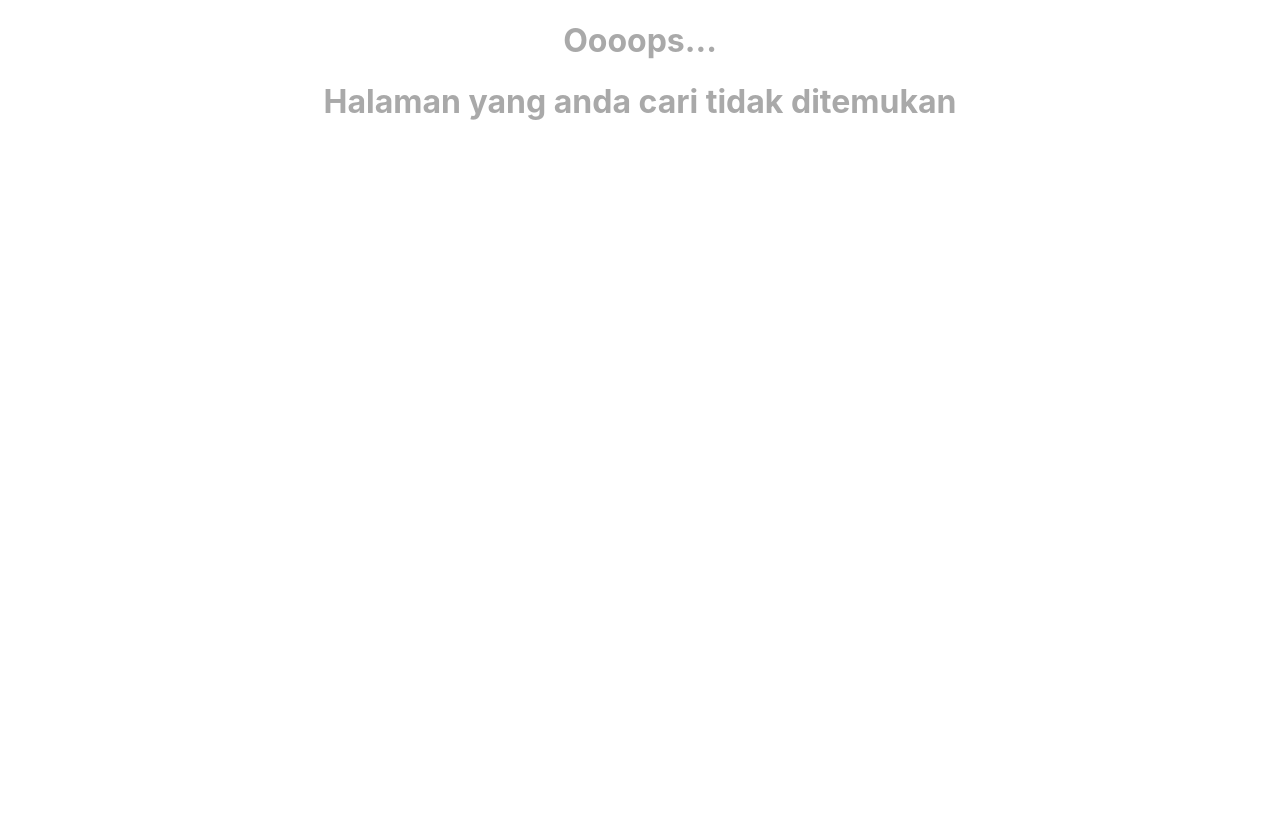
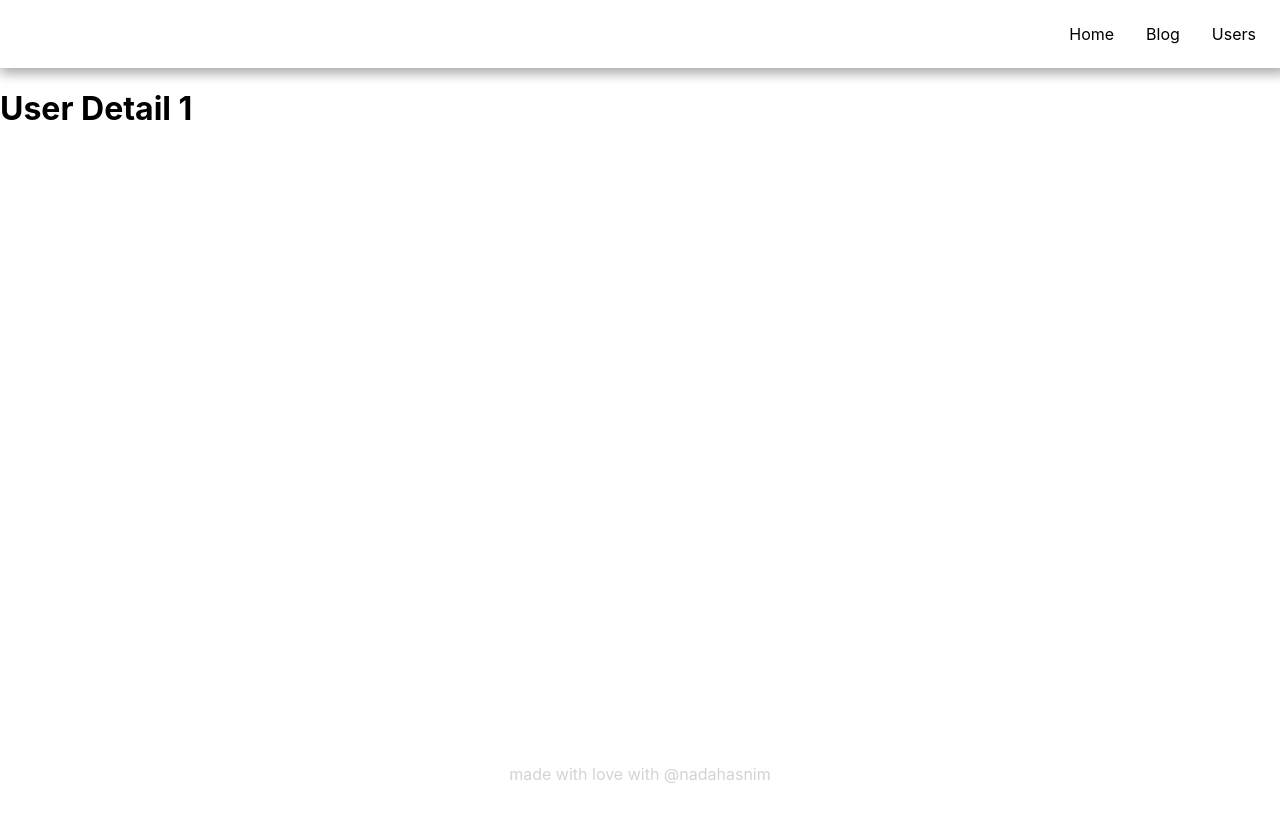
Before and after one commit to nadahasni-dot/next-js-practice, a Next.js app: page /users/1 in a window 1280 px wide. Before the commit this address had no page. After the commit the page ends 800 px from the top, so only its background shows below. Built offline with nearby package versions, Linux system fonts and the light colour scheme.

Commit message:
dynamic route using useRouter

```diff
--- a/pages/users/detail.tsx
+++ b/pages/users/[id].tsx
@@ -1,10 +1,18 @@
+import { useRouter } from 'next/router';
 import React from 'react';
 import Layout from '../../components/Layout';
 
 export default function UserDetail() {
+  const router = useRouter();
+  const { id } = router.query;
+
   return (
     <Layout pageTitle="Users Page">
-      <h1>User Detail</h1>
+      <h1>
+        User Detail
+        {' '}
+        {id}
+      </h1>
     </Layout>
   );
 }
```
